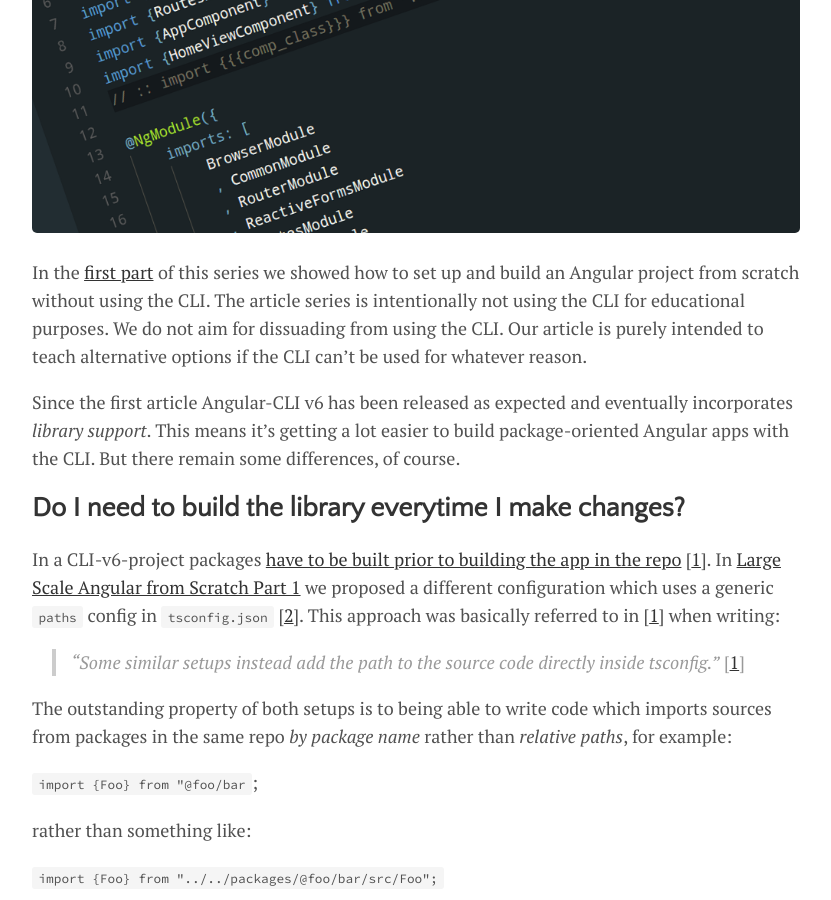
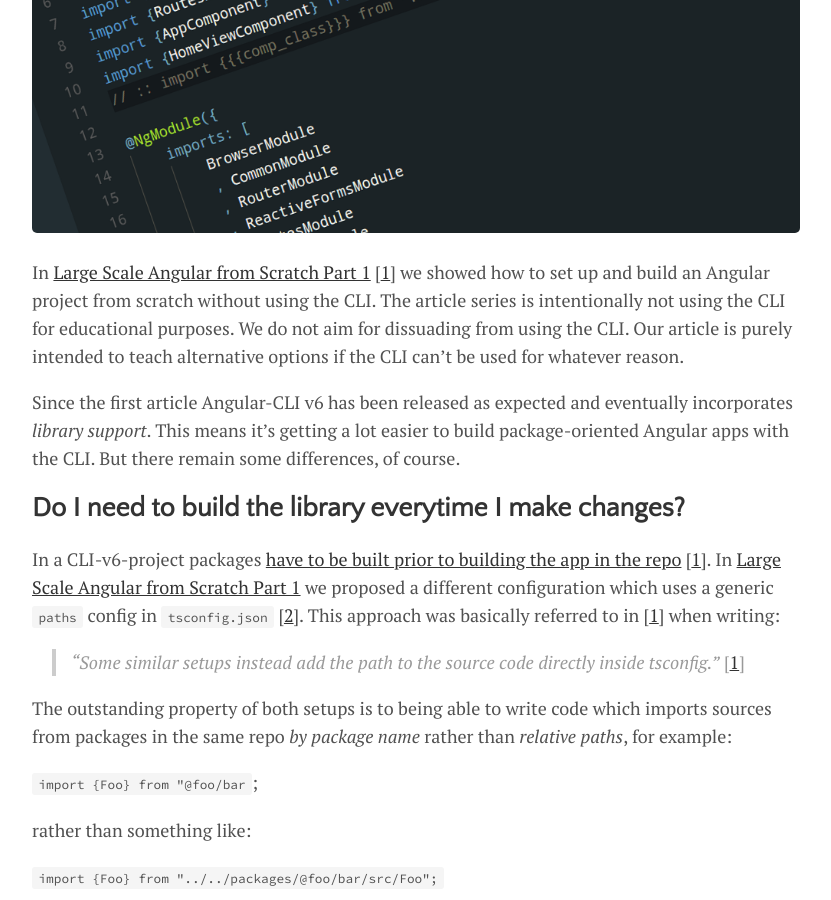
Before and after one commit to about-code/about-code.github.io, a Jekyll site: the page built from _posts/2018-05-22-large-scale-angular_and_cli_v6.md, in a window 1280 px wide and 900 px high, scrolled down 452 px. Shown: the whole window, without its empty margins (224-1055 px from the left). Built offline with Jekyll 4.4.1, drawn with Linux system fonts in a browser that asks for light colours.

Commit message:
Don't pretend article is part of another series

```diff
--- a/_posts/2018-05-22-large-scale-angular_and_cli_v6.md
+++ b/_posts/2018-05-22-large-scale-angular_and_cli_v6.md
@@ -8,7 +8,7 @@ related: 2018-04-28-large-scale-angular.md
 tags: large-scale, angular
 ---
 
-In the [first part](./large-scale-angular.html) of this series we showed how to set up and build an Angular project from scratch without using the CLI. The article series is intentionally not using the CLI for educational purposes. We do not aim for dissuading from using the CLI. Our article is purely intended to teach alternative options if the CLI can't be used for whatever reason.
+In [Large Scale Angular from Scratch Part 1](./large-scale-angular.html) [[1][1]] we showed how to set up and build an Angular project from scratch without using the CLI. The article series is intentionally not using the CLI for educational purposes. We do not aim for dissuading from using the CLI. Our article is purely intended to teach alternative options if the CLI can't be used for whatever reason.
 
 Since the first article Angular-CLI v6 has been released as expected and eventually incorporates *library support*. This means it's getting a lot easier to build package-oriented Angular apps with the CLI. But there remain some differences, of course.
 
```
